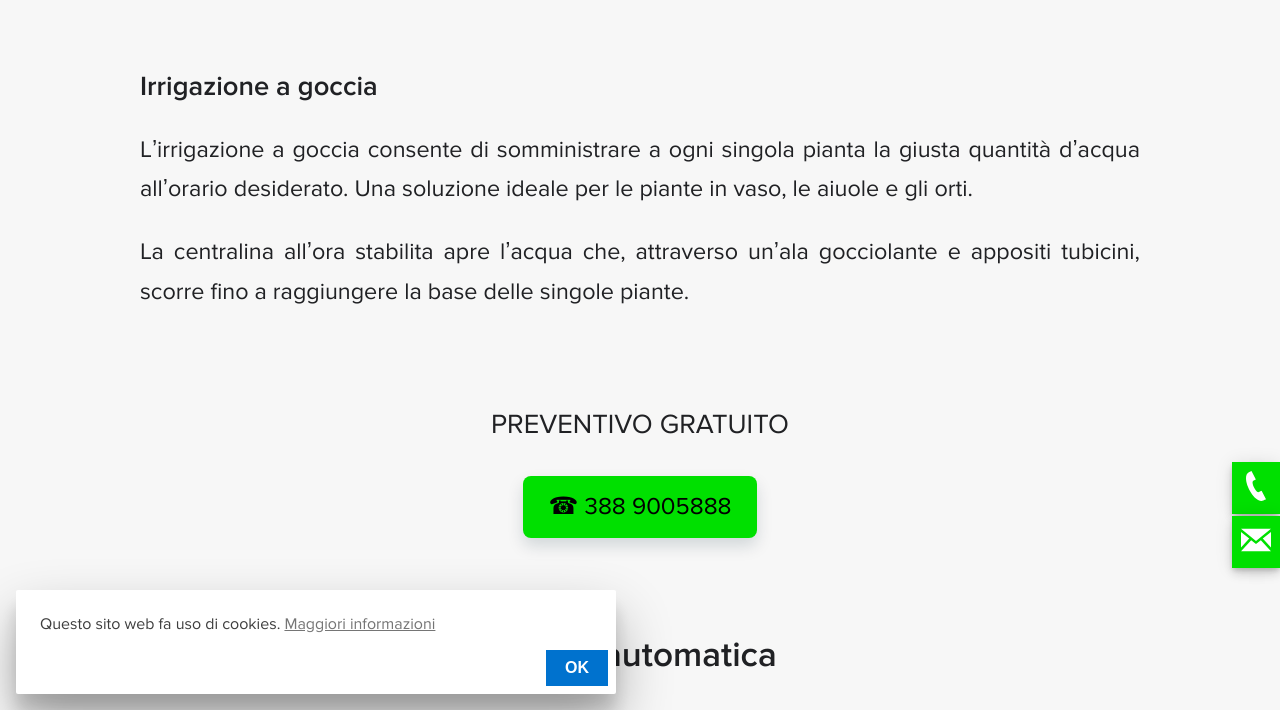
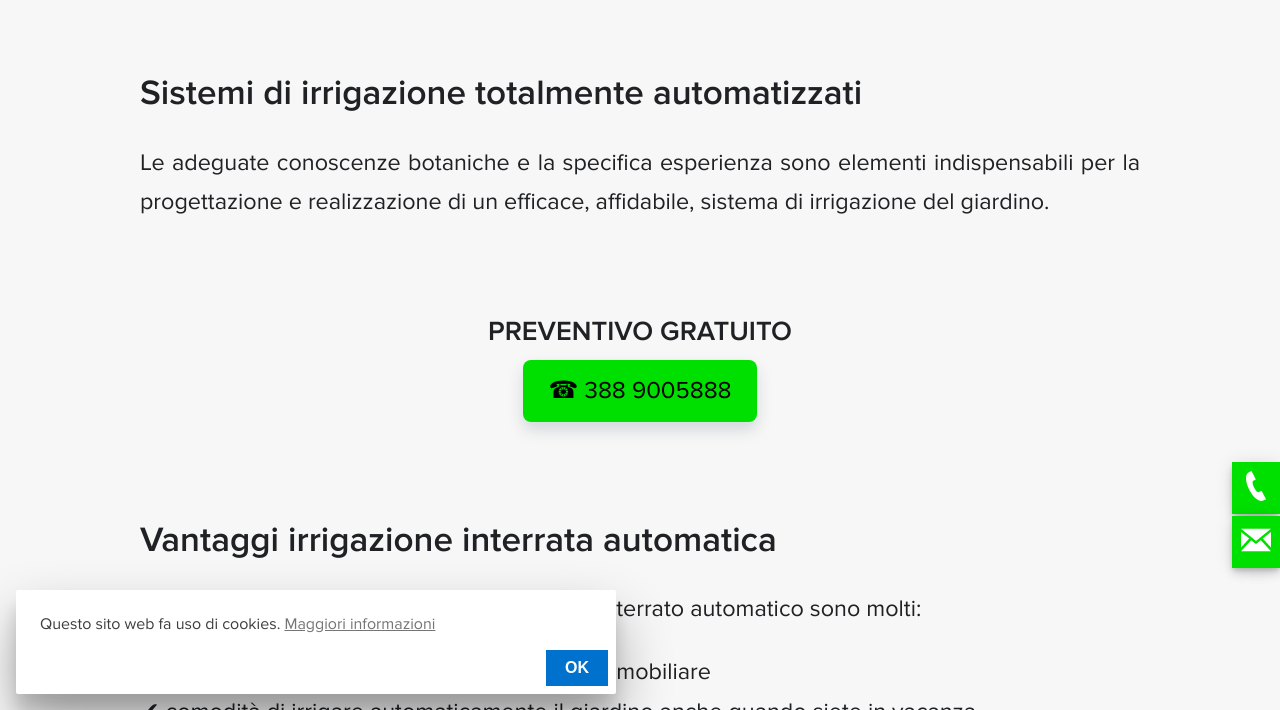
Before and after one commit to enricocaputo/enricocaputo.github.io, a Jekyll site: the page built from my_collections/_prodotti/irrigazione-giardino.md, in a window 1280 px wide and 900 px high, scrolled down 2483 px, cut to the strip 190-900 px from the top of the window. Built offline with Jekyll 4.4.1, drawn with Linux system fonts in a browser that asks for light colours.

Commit message:
irrigazione-giardino.md

```diff
--- a/my_collections/_prodotti/irrigazione-giardino.md
+++ b/my_collections/_prodotti/irrigazione-giardino.md
@@ -49,15 +49,13 @@ Esperienza decennale in impianti d'irrigazione. Grazie alla professionalità di
 </picture>
 <br>
 
-### Irrigazione a goccia
+## Sistemi di irrigazione totalmente automatizzati
 
-L’irrigazione a goccia consente di somministrare a ogni singola pianta la giusta quantità d’acqua all’orario desiderato. Una soluzione ideale per le piante in vaso, le aiuole e gli orti.
-
-La centralina all'ora stabilita apre l’acqua che, attraverso un'ala gocciolante e appositi tubicini, scorre fino a raggiungere la base delle singole piante.
+Le adeguate conoscenze botaniche e la specifica esperienza sono elementi indispensabili per la progettazione e realizzazione di un efficace, affidabile, sistema di irrigazione del giardino.
 
 <br>
 <div class="text-center">
-  <p class="h3">PREVENTIVO GRATUITO</p>
+  <h3 class="h3">PREVENTIVO GRATUITO</h3>
   <a title="Chiama adesso per un preventivo gratuito" href="tel:+393889005888" class="button">&#9742; 388 9005888</a>
 </div>
 <br>
```
